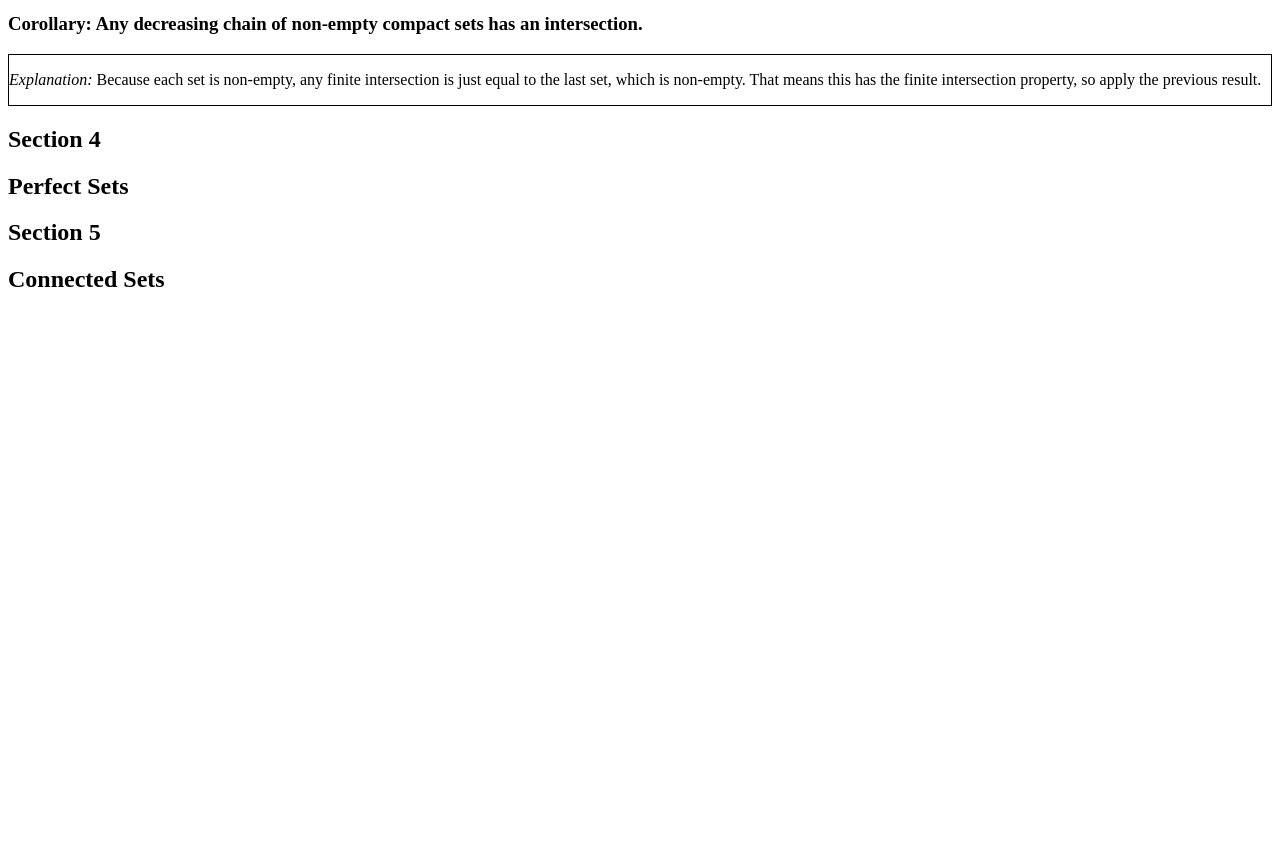
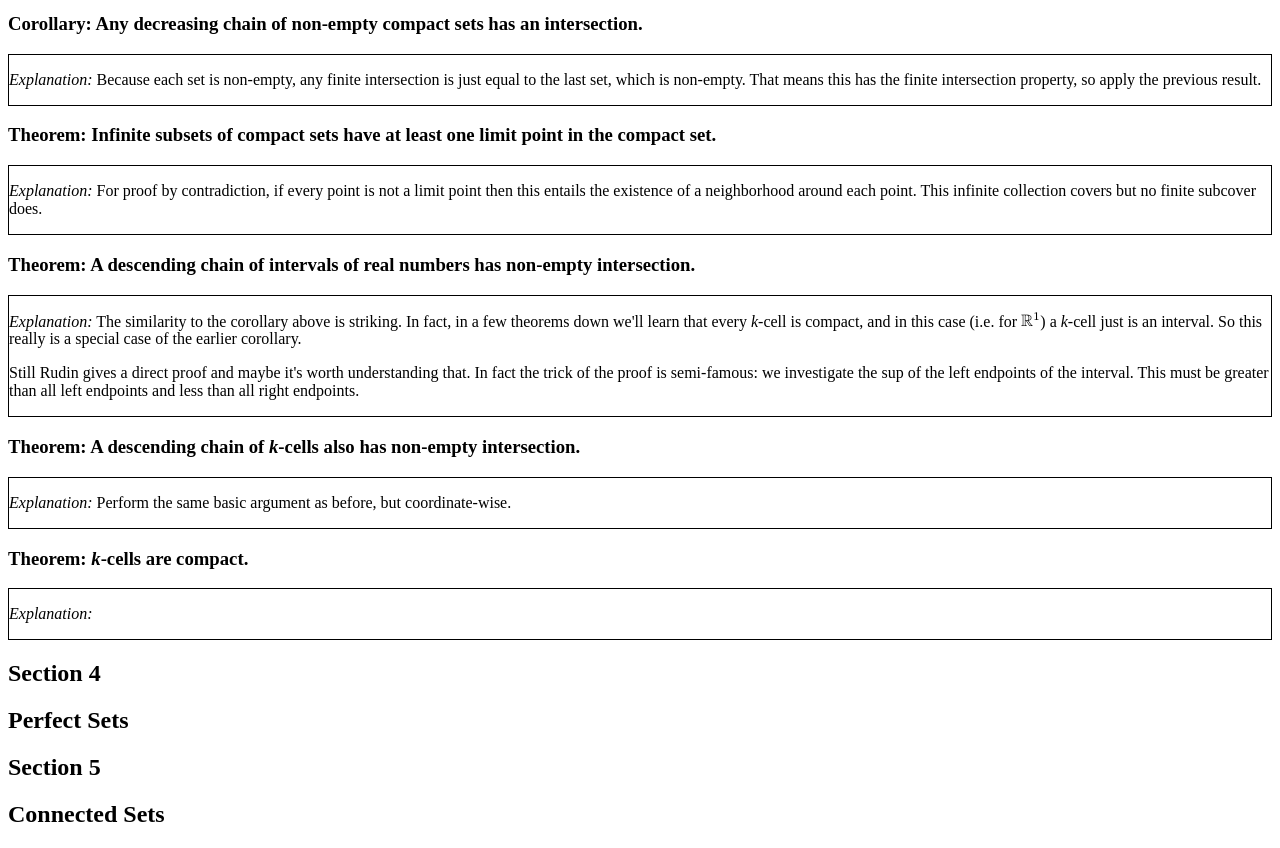
Before and after one commit to axiomtutor/una, a plain HTML site: page html/notes/rudin_principles/ch2.html in a window 1280 px wide. Shown: the part 4000-4848 px from the top of the page. Before the commit the page ends 4313 px from the top, so only its background shows below. Drawn offline with nearby package versions, Linux system fonts and the light colour scheme.

Commit message:
ch2 compact

```diff
--- a/html/notes/rudin_principles/ch2.html
+++ b/html/notes/rudin_principles/ch2.html
@@ -259,6 +259,45 @@
           </p>
         </div>
       </div>
+      <div>
+        <h3>Theorem: Infinite subsets of compact sets have at least one limit point in the compact set.</h3>
+        <div class="sol">
+          <p>
+            <i>Explanation:</i> For proof by contradiction, if every point is not a limit point then this entails the existence of a neighborhood around each point.  This infinite collection covers but no finite subcover does.
+          </p>
+        </div>
+      </div>
+      <div>
+        <h3>
+          Theorem: A descending chain of intervals of real numbers has non-empty intersection.
+        </h3>
+        <div class="sol">
+          <p>
+            <i>Explanation:</i> The similarity to the corollary above is striking.  In fact, in a few theorems down we'll learn that every <i>k</i>-cell is compact, and in this case (i.e. for \(\mathbb R^1\)) a <i>k</i>-cell just is an interval.  So this really is a special case of the earlier corollary.
+          </p>
+          <p>
+            Still Rudin gives a direct proof and maybe it's worth understanding that.  In fact the trick of the proof is semi-famous: we investigate the sup of the left endpoints of the interval.  This must be greater than all left endpoints and less than all right endpoints.
+          </p>
+        </div>
+      </div>
+      <div>
+        <h3>
+          Theorem: A descending chain of <i>k</i>-cells also has non-empty intersection.
+        </h3>
+        <div class="sol">
+          <p>
+            <i>Explanation:</i> Perform the same basic argument as before, but coordinate-wise.
+          </p>
+        </div>
+      </div>
+      <div>
+        <h3>Theorem: <i>k</i>-cells are compact.</h3>
+        <div class="sol">
+          <p>
+            <i>Explanation:</i>
+          </p>
+        </div>
+      </div>
     </div>
 
 
```
